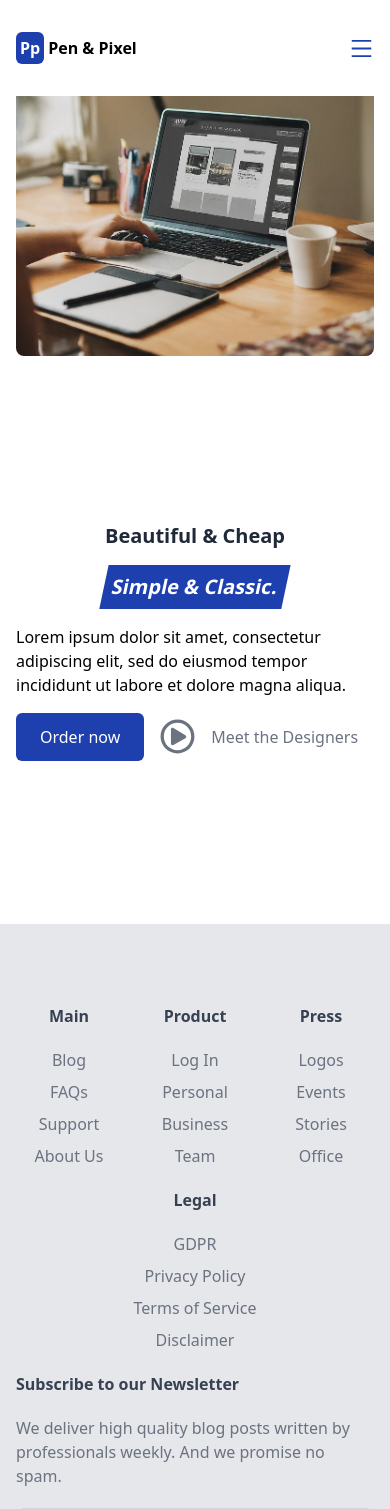
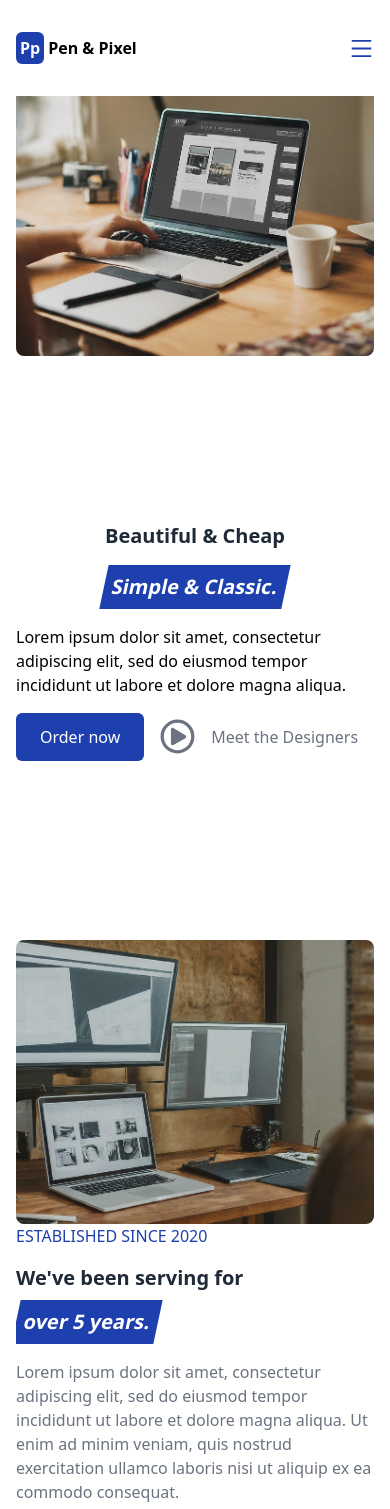
Before and after one commit to Torycd/companyfolio, a React (Create React App) app: page / in a window 390 px wide. Shown: the top 1509 px of the page. Built offline with nearby package versions, Linux system fonts and the light colour scheme.

Commit message:
mobile navigation to be fixed

```diff
--- /dev/null
+++ b/src/components/HomePageRow/Info.jsx
@@ -0,0 +1,30 @@
+import image from "../../images/visionImage.jpeg";
+import Button from "../Button/Button";
+
+const Info = () => {
+  return (
+    <div className="grid md:grid-cols-2 md:gap-20 ">
+      <img className="rounded-lg mt-20 sm:mt-0 " src={image} alt="Hero" />
+      <div className="space-y-4">
+        <h2 className="text-blue-800 uppercase font-medium">
+          Established Since 2020
+        </h2>
+        <div className="text-gray-800 font-bold  text-xl xl:text-6xl  md:text-xl space-y-2">
+          <h2>We've been serving for</h2>
+          <h2 className="bg-blue-800 p-2 mt-4 text-white transform -skew-x-12 inline-block z-100">
+            over 5 years.
+          </h2>
+        </div>
+        <p className="font-medium text-gray-500">
+          Lorem ipsum dolor sit amet, consectetur adipiscing elit, sed do
+          eiusmod tempor incididunt ut labore et dolore magna aliqua. Ut enim ad
+          minim veniam, quis nostrud exercitation ullamco laboris nisi ut
+          aliquip ex ea commodo consequat.
+        </p>
+        <Button>Latest Offers</Button>
+      </div>
+    </div>
+  );
+};
+
+export default Info;
--- a/src/components/Navigation/NavigationMenu.jsx
+++ b/src/components/Navigation/NavigationMenu.jsx
@@ -90,13 +90,25 @@ const NavigationMenu = () => {
             }
           >
             <div className="border bg-white z-50 border-gray-300 p-10 mx-2 flex flex-col text-xl font-medium items-center gap-4">
-              <ul className="text-center space-y-5">
-                <Link to="/"><li>Home</li></Link>
-                <Link to="/About"><li>About</li></Link>
-                <Link to="/Blog"><li>Blog</li></Link>
-                <Link to="/Pricing"><li>Pricing</li></Link>
-                <Link to="/Contact"><li>Contact Us</li></Link>
-                <Link to="/login"><li>Login</li></Link>
+              <ul className="text-center space-y-10">
+                <Link to="/">
+                  <li>Home</li>
+                </Link>
+                <Link to="/About">
+                  <li>About</li>
+                </Link>
+                <Link to="/Blog">
+                  <li>Blog</li>
+                </Link>
+                <Link to="/Pricing">
+                  <li>Pricing</li>
+                </Link>
+                <Link to="/Contact">
+                  <li>Contact Us</li>
+                </Link>
+                <Link to="/login">
+                  <li>Login</li>
+                </Link>
               </ul>
               <Button>Sign Up</Button>
             </div>
--- a/src/pages/HomePage.jsx
+++ b/src/pages/HomePage.jsx
@@ -1,11 +1,13 @@
 // import React from 'react'
 import Animation from "../components/Helpers/Animation"
 import Hero from "../components/HomePageRow/Hero"
+import Info from "../components/HomePageRow/Info"
 
 const HomePage = () => {
   return (
     <Animation>
         <Hero/>
+        <Info/>
     </Animation>
   )
 }
```
